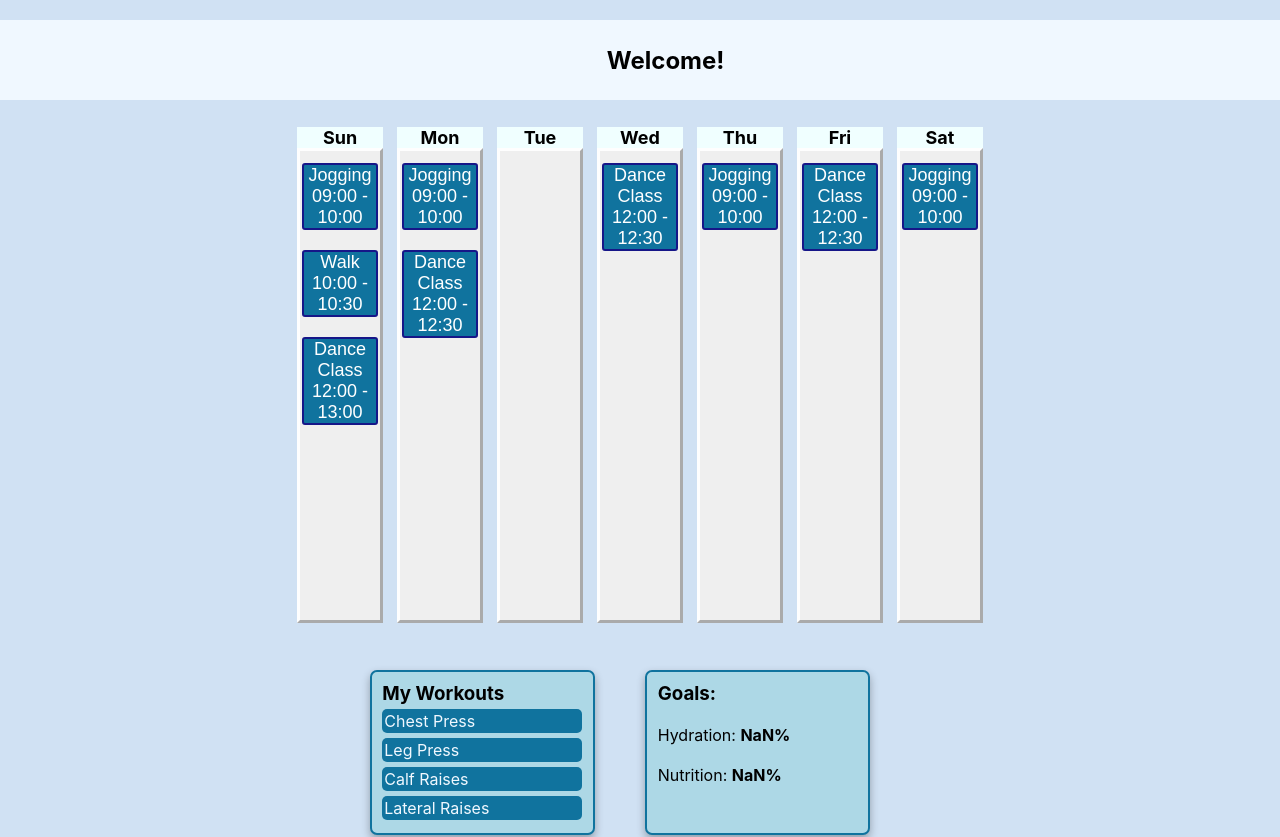
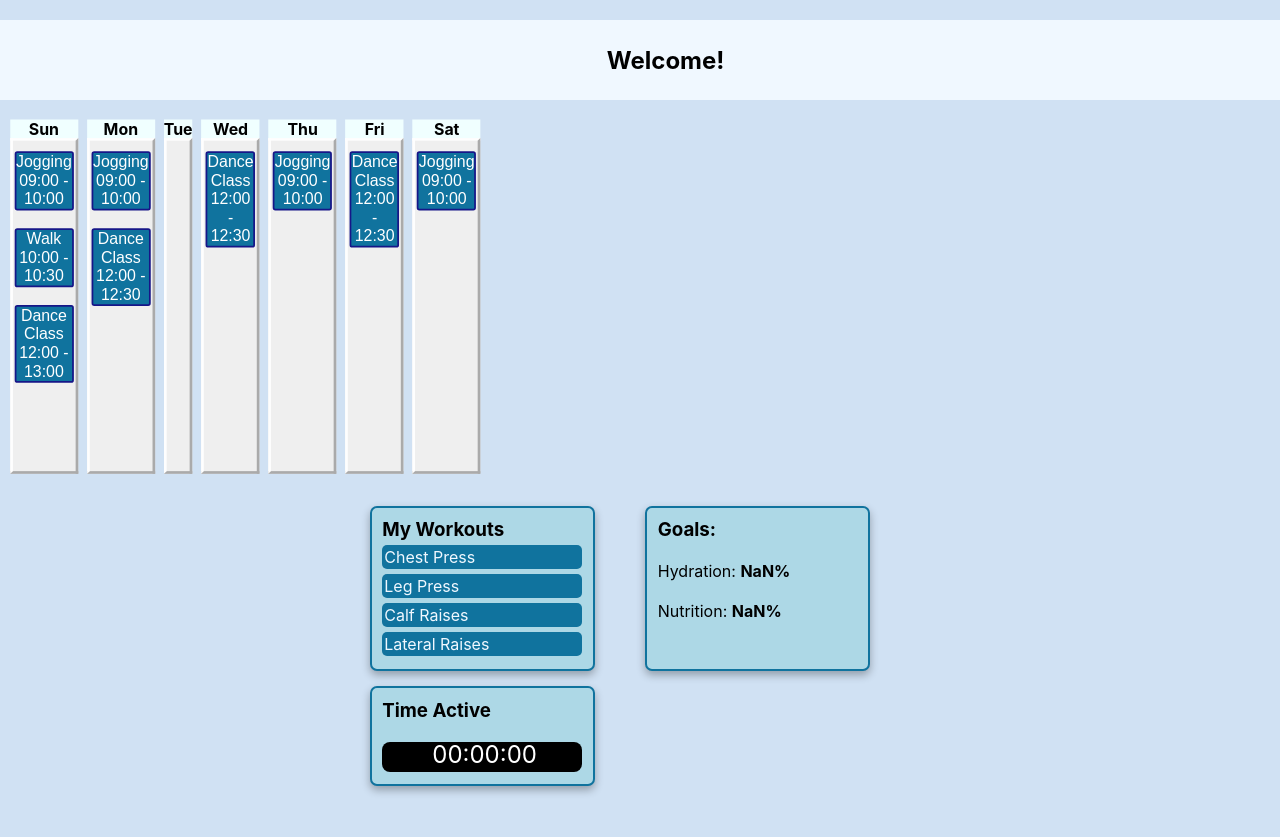
Before and after one commit to jarint/Fitness-Tracker, a React (Create React App) app: page /#/ in a window 1280 px wide. Shown: the top 837 px of the page. Built offline with nearby package versions, Linux system fonts and the light colour scheme; the HTML template or start-up script is replaced by a standard one.

Commit message:
Update App.css

```diff
--- a/src/App.css
+++ b/src/App.css
@@ -5,6 +5,7 @@
   }
 
 }
+
 
 body {
   background-color: #d0e1f3;
@@ -66,28 +67,31 @@ a {
   color: black;
 }
 
-/* .banner{
-  background-color:cornflowerblue;
-  color: aliceblue;
-  padding: 5px;
+ .banner{
+
+margin-bottom: -30px;
   text-align: center;
-} */
+}
 
 /* For Calendar.js */
 .calendar {
+  margin-right: 10px;
+  scale: 94%;
   align-items: center;
   border-radius: 8px;
   display: flex;
   justify-content: center;
-  width: 100%;
-  overflow: scroll;
+
+  width: 500px;
+
 }
 
 .day {
+
   /* border: navy 3px solid; */
   margin: 1%;
   /* padding: 1%; */
-  height: 500px;
+  height: 400px;
   width: 100px;
 }
 
@@ -154,7 +158,7 @@ a {
 .info {
   background-color: lightblue;
   border-radius: 7px;
-  margin-top: -50px;
+  margin-top: -80px;
   margin-left: 5px;
   margin-right: 5px;
   padding: 5%;
@@ -181,7 +185,7 @@ a {
   margin-right: 5px;
   padding: 5%;
   border: #10739e 2px solid;
-  height: 100px;
+  height: 75px;
   width: 200px;
   cursor: pointer;
   box-shadow: 0 4px 8px rgba(0, 0, 0, .3);
@@ -189,7 +193,7 @@ a {
 }
 
 .info2:hover {
-  height: 105px;
+  height: 80px;
   width: 205px;
   transition: all 0.1s ease-in;
   font-size: 1.1em;
@@ -303,8 +307,8 @@ p {
   align-items: center;
   background-color: black;
   color: white;
-  height: 50px;
-  font-size: 2em;
+  height: 30px;
+  font-size: 1.5em;
   border-radius: 8px;
 }
 
@@ -312,5 +316,5 @@ p {
   display: flex;
   align-items: center;
   margin-top: 15px;
-  padding: 18%;
+  padding: 25%;
 }
```
